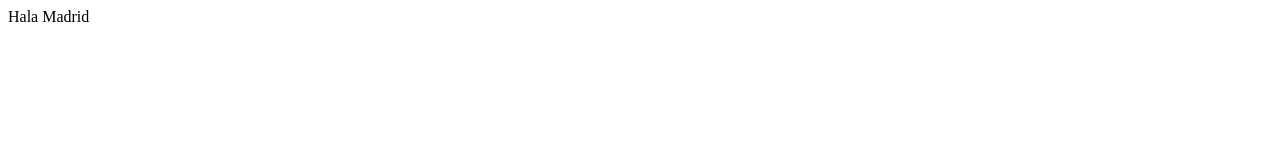
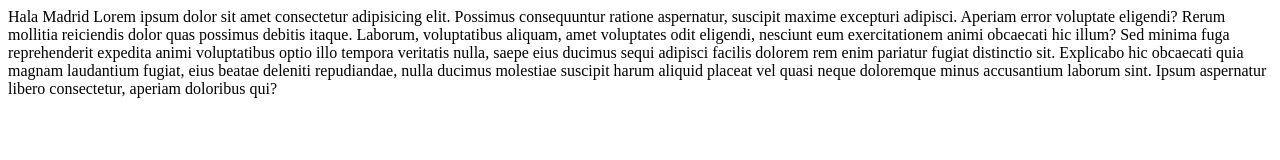
Before and after one commit to dzakwanIrfan/shift_c, a plain HTML site: page index.html in a window 1280 px wide. Drawn offline with Linux system fonts and the light colour scheme.

Commit message:
Add placeholder text to index.html

```diff
--- a/index.html
+++ b/index.html
@@ -7,5 +7,6 @@
 </head>
 <body>
     Hala Madrid
+    Lorem ipsum dolor sit amet consectetur adipisicing elit. Possimus consequuntur ratione aspernatur, suscipit maxime excepturi adipisci. Aperiam error voluptate eligendi? Rerum mollitia reiciendis dolor quas possimus debitis itaque. Laborum, voluptatibus aliquam, amet voluptates odit eligendi, nesciunt eum exercitationem animi obcaecati hic illum? Sed minima fuga reprehenderit expedita animi voluptatibus optio illo tempora veritatis nulla, saepe eius ducimus sequi adipisci facilis dolorem rem enim pariatur fugiat distinctio sit. Explicabo hic obcaecati quia magnam laudantium fugiat, eius beatae deleniti repudiandae, nulla ducimus molestiae suscipit harum aliquid placeat vel quasi neque doloremque minus accusantium laborum sint. Ipsum aspernatur libero consectetur, aperiam doloribus qui?
 </body>
 </html>
```
